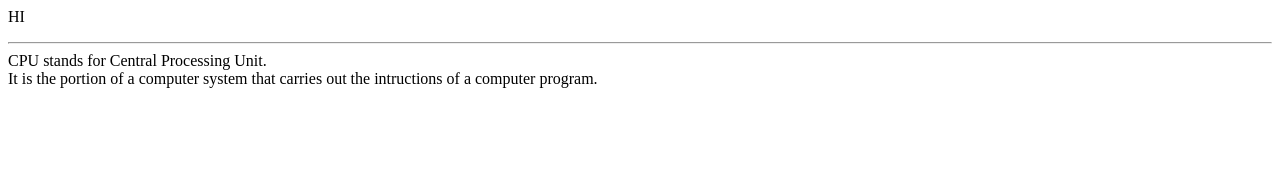
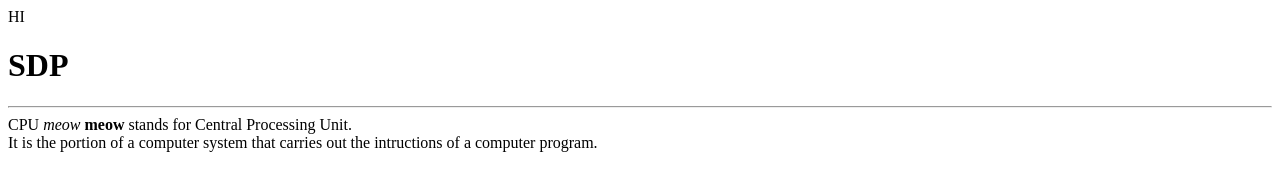
Before and after one commit to iamneo-production/ddabbaedccecbdadaeccdfffebaeceaec, a plain HTML site: page public/index.html in a window 1280 px wide. Drawn offline with Linux system fonts and the light colour scheme.

Commit message:
Backup Commit

```diff
--- a/public/index.html
+++ b/public/index.html
@@ -3,7 +3,10 @@
 <head>
    HI
 </head>
+<h1>
+    SDP
+</h1>
 <body>
-    <p> <hr>CPU stands for Central Processing Unit.</hr> <br> It is the portion of a computer system that carries out the intructions of a computer program.</p>
+    <p> <hr>CPU <i>meow</i> <b>meow</b> stands for Central Processing Unit.</hr> <br> It is the portion of a computer system that carries out the intructions of a computer program.</p>
 </body>
 </html>
```
